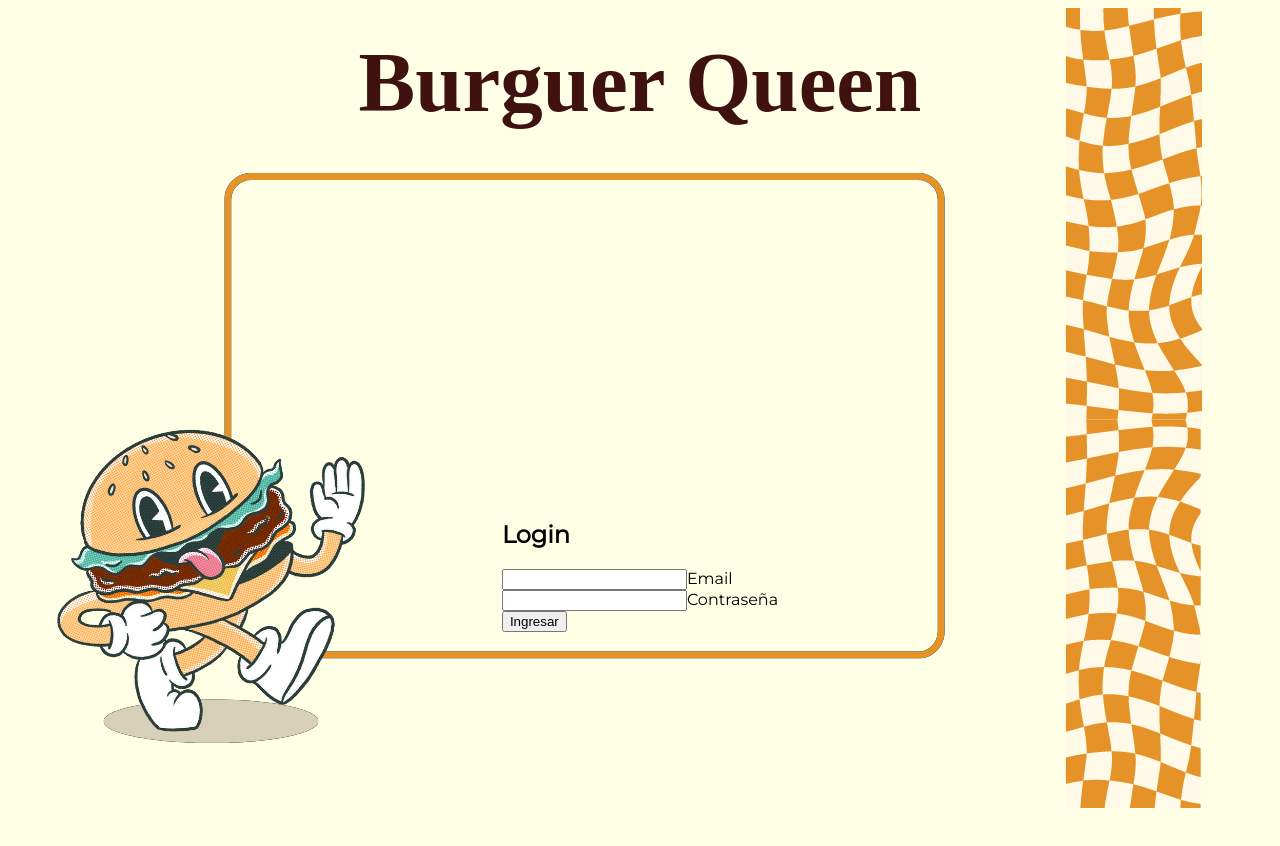
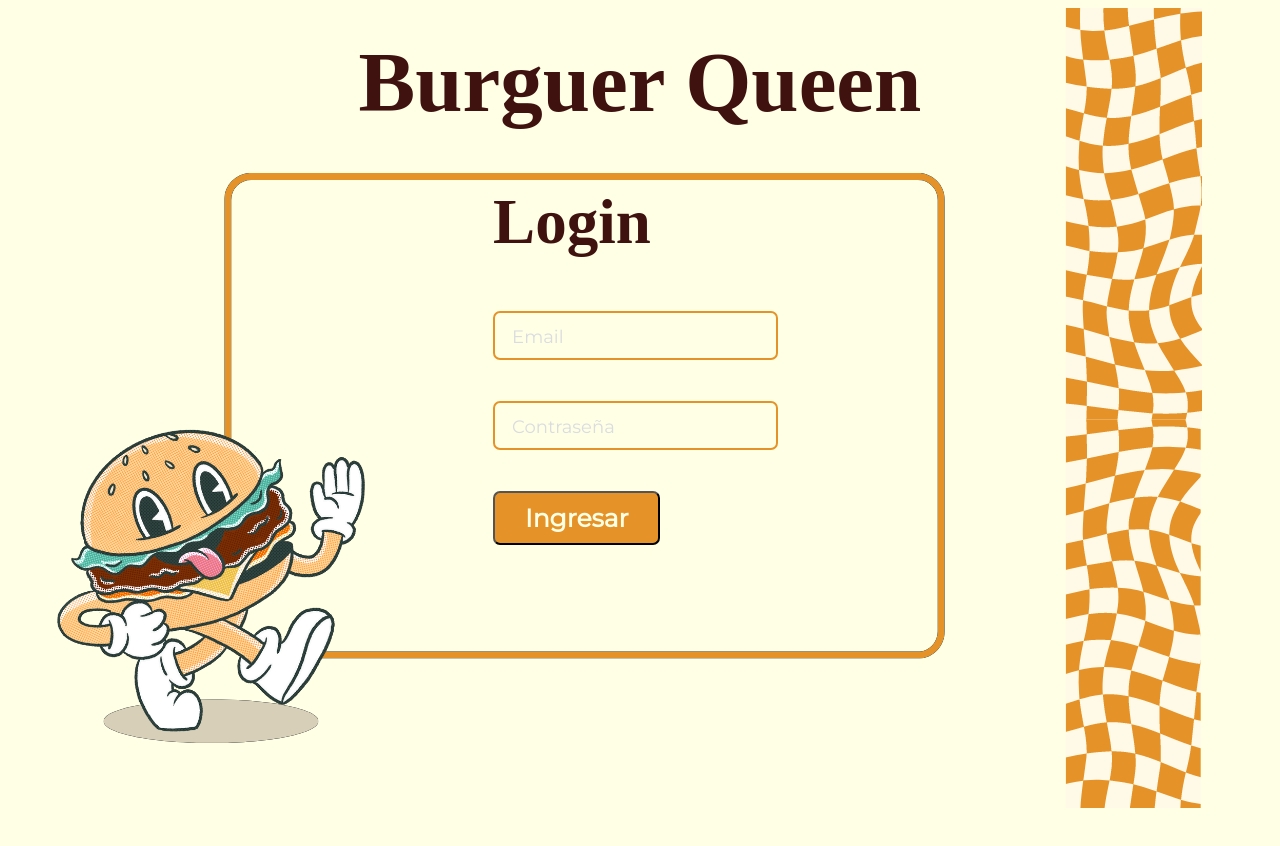
Before and after one commit to GabrielaGL/burguerqueen-api-client, an Angular app in the folder burguerQueen/: page / in a window 1280 px wide. Shown: the top 846 px of the page. After the commit the page ends 816 px from the top, so only its background shows below. Built offline with nearby package versions, Linux system fonts and the light colour scheme; a web font is replaced by a local one.

Commit message:
Diseño de form listo *pendiente mostrar contraseña

```diff
--- a/burguerQueen/src/app/app.component.sass
+++ b/burguerQueen/src/app/app.component.sass
@@ -1,31 +1,87 @@
 @import /src/styles.sass
 
 .back
-    background-image: url(../assets/images/fondo-login.png)
-    width: 100%
-    height: 100vh
+	background-image: url(../assets/images/fondo-login.png)
+	width: 100%
+	height: 100vh
 
 .content
-    width: 100%
-    height: 100vh
+	width: 100%
+	height: 100vh
 
 .sect-tittle
-    display: flex
-    justify-content: center
-    align-items: center
-    flex-direction: column
+	@include flex-center
+	align-items: center
 
 h1
-    @include tittles
-    font-size: 85px
-    margin-bottom: 35px
-    margin-top: 25px
+	@include tittles
+	font-size: 85px
+	margin-bottom: 35px
+	margin-top: 25px
 
 .login-back
-    display: flex
-    justify-content: center
-    align-items: center
-    background-image: url(../assets/images/cuadro-login.png)
-    background-repeat: no-repeat
-    width: 100%
-    height: 100%
+	@include flex-center
+	background-image: url(../assets/images/cuadro-login.png)
+	background-repeat: no-repeat
+	width: 90%
+	height: 73%
+
+h2
+	@include tittles
+	font-size: 63px
+	margin-top: 20px
+
+.inputContainer
+	position: relative
+	height: 45px
+	width: 90%
+	margin-bottom: 45px
+
+.input
+	position: absolute
+	top: 0px
+	left: 0px
+	height: 100%
+	width: 160%
+	border: 2px solid $btn-orange
+	border-radius: 7px
+	font-size: 18px
+	padding: 0 20px
+	outline: none
+	background: none
+	z-index: 1
+	&:focus+.label
+		top: -20px
+		left: 3px
+		z-index: 10
+		font-size: 14px
+		font-weight: 600
+		color: $dark-orange
+		&:focus
+			border: 4px solid #fa7ca4
+
+::placeholder
+	color: transparent
+
+.label
+	position: absolute
+	top: 15px
+	left: 15px
+	padding: 0 4px
+	color: #DADCE0
+	font-family: $font-content
+	font-size: 18px
+	transition: 0.5s
+	z-index: 0
+
+.input:not(:placeholder-shown)+.label
+	top: -20px
+	left: 3px
+	z-index: 10
+	font-size: 14px
+	font-weight: 600
+
+.btn-classic
+	@include btnclassic
+	color: $lg-color
+	background-color: $btn-orange
```
